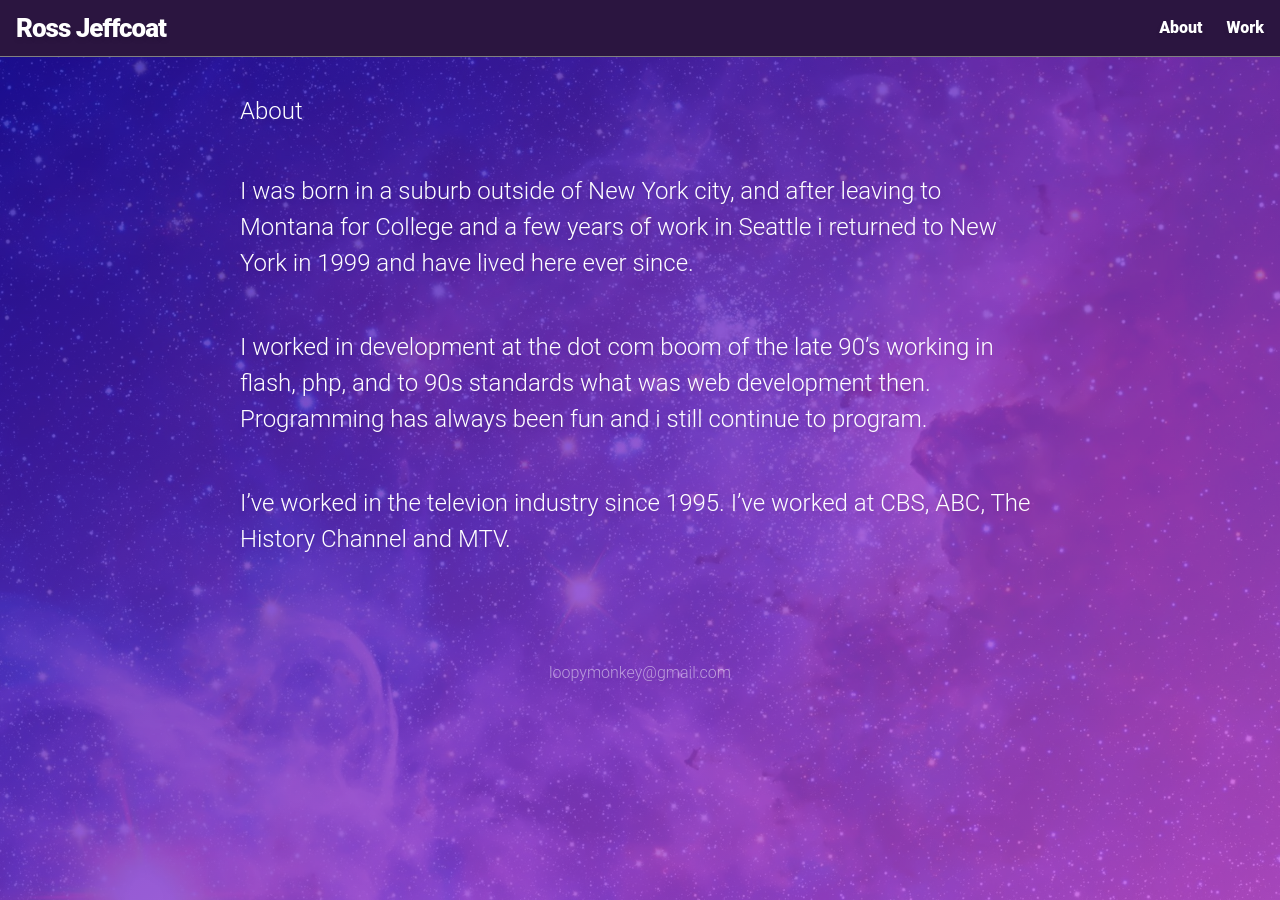
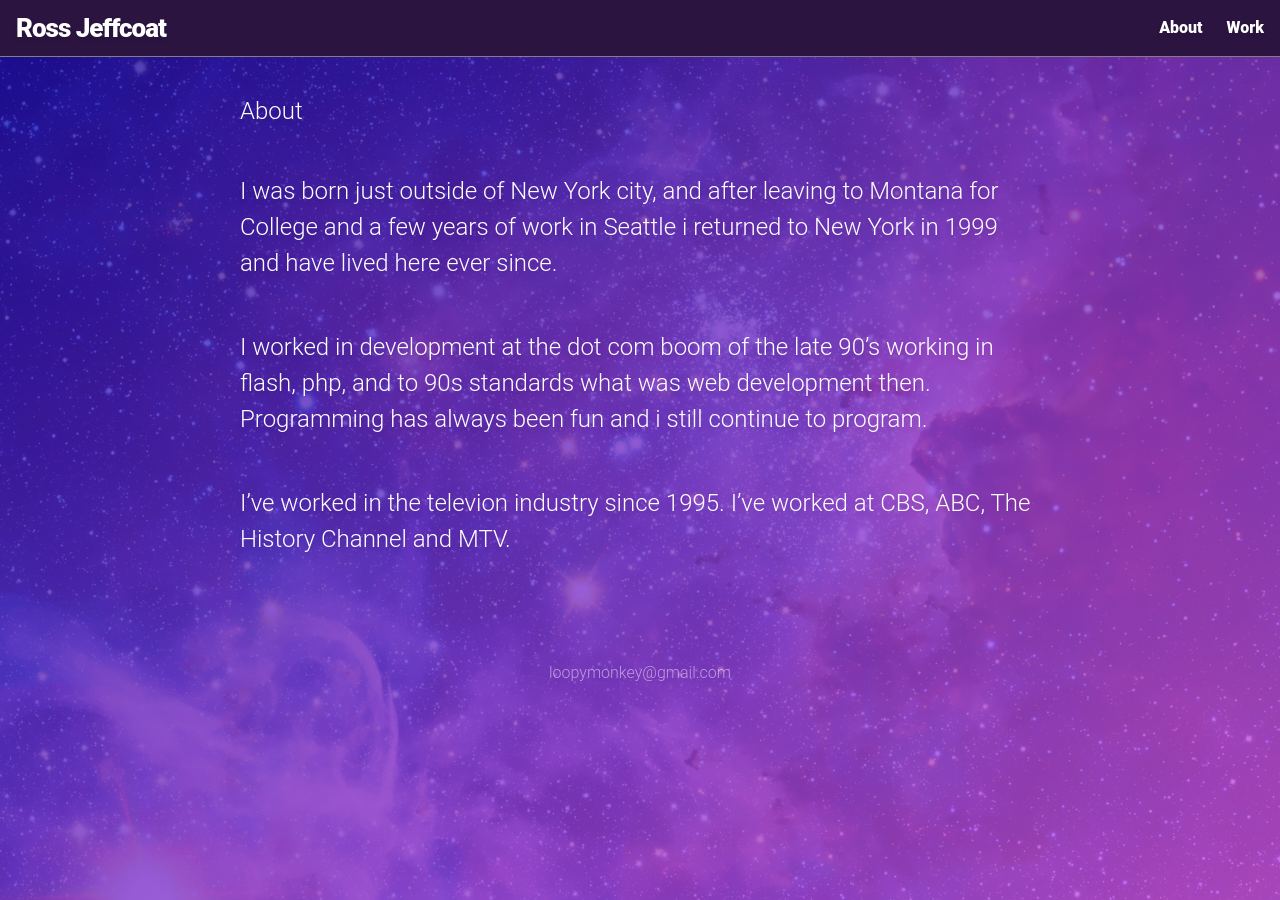
Before and after one commit to loopymonkey/loopymonkey.github.io, a Jekyll site: the page built from about.md, in a window 1280 px wide. Built offline with Jekyll 4.4.1, drawn with Linux system fonts in a browser that asks for light colours; nearby versions of some CDN libraries.

Commit message:
about change

```diff
--- a/about.md
+++ b/about.md
@@ -4,7 +4,7 @@ title: About
 permalink: /about/
 ---
 
-I was born in a suburb outside of New York city, and after leaving to Montana for College and a few years of work in Seattle i returned to New York in 1999 and have lived here ever since.
+I was born just outside of New York city, and after leaving to Montana for College and a few years of work in Seattle i returned to New York in 1999 and have lived here ever since.
 
 I worked in development at the dot com boom of the late 90's working in flash, php, and to 90s standards what was web development then.  Programming has always been fun and i still continue to program.
 
```
